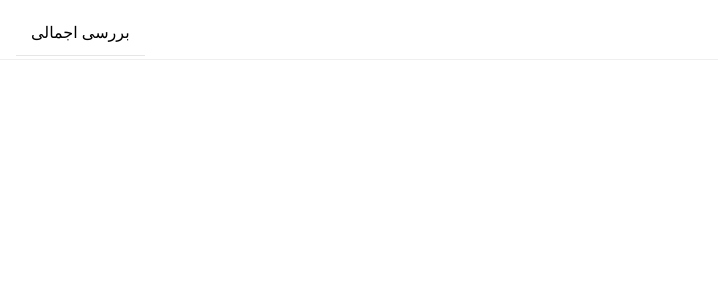
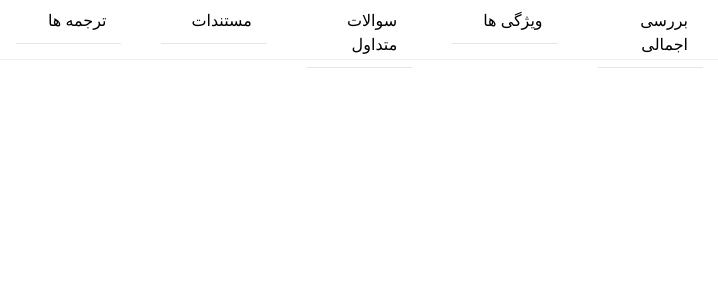
Before and after one commit to mahyarErshad/hummingbird, a React (Create React App) app: page / in a window 1280 px wide. Shown: the top 300 px of the page, without its empty margins (431-1149 px from the left). Built offline with nearby package versions, Linux system fonts and the light colour scheme; a web font is replaced by a local one.

Commit message:
HeaderNavLinks are created

```diff
--- a/src/Components/Header/Header.jsx
+++ b/src/Components/Header/Header.jsx
@@ -13,6 +13,10 @@ function Navbar() {
     return (
       <>
         <HeaderNavLinks text="بررسی اجمالی" />
+        <HeaderNavLinks text="ویژگی ها" />
+        <HeaderNavLinks text="سوالات متداول" />
+        <HeaderNavLinks text="مستندات" />
+        <HeaderNavLinks noBorder text="ترجمه ها" />
       </>
     );
   };
```
